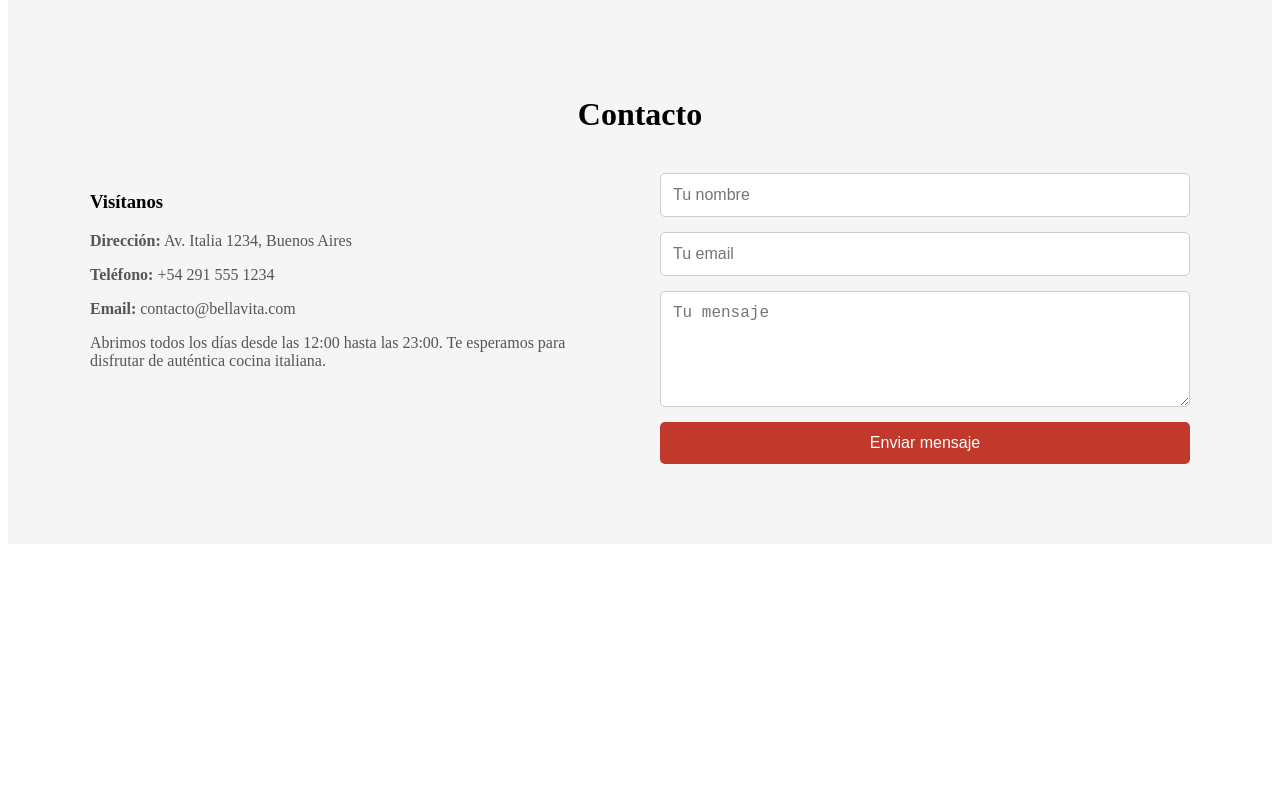
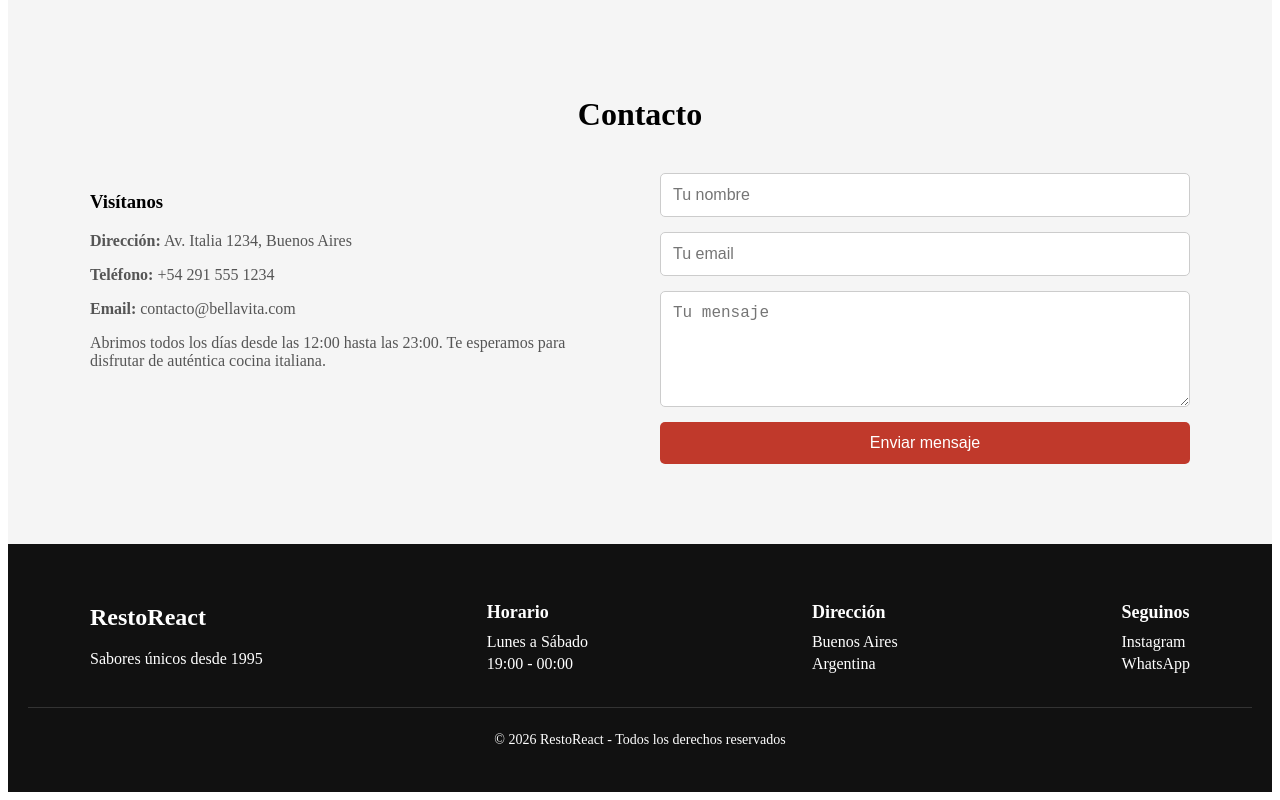
Before and after one commit to Niki2422/react-resto, a React (Vite) app in the folder react-resto/: page / in a window 1280 px wide. Shown: the part 2638-3438 px from the top of the page. Before the commit the page ends 3190 px from the top, so only its background shows below. Built offline with nearby package versions, Linux system fonts and the light colour scheme.

Commit message:
se agrego seccion de footer

```diff
--- a/react-resto/src/App.jsx
+++ b/react-resto/src/App.jsx
@@ -3,7 +3,8 @@ import Hero from "./components/Hero"
 import About from "./components/about"
 import Menu from "./components/Menu"
 import Gallery from "./components/Gallery"
-import Contact from "./components/Contact";
+import Contact from "./components/Contact"
+import Footer from "./components/Footer";
 
 function App() {
   return (
@@ -14,6 +15,7 @@ function App() {
       <Menu />
       <Gallery />
       <Contact />
+      <Footer />
 
     </>
   )
--- /dev/null
+++ b/react-resto/src/components/Footer.jsx
@@ -0,0 +1,42 @@
+import "../styles/footer.css";
+
+function Footer() {
+  return (
+    <footer className="footer">
+
+      <div className="footer-container">
+
+        <div className="footer-brand">
+          <h2>RestoReact</h2>
+          <p>Sabores únicos desde 1995</p>
+        </div>
+
+        <div className="footer-info">
+          <h3>Horario</h3>
+          <p>Lunes a Sábado</p>
+          <p>19:00 - 00:00</p>
+        </div>
+
+        <div className="footer-info">
+          <h3>Dirección</h3>
+          <p>Buenos Aires</p>
+          <p>Argentina</p>
+        </div>
+
+        <div className="footer-social">
+          <h3>Seguinos</h3>
+          <p>Instagram</p>
+          <p>WhatsApp</p>
+        </div>
+
+      </div>
+
+      <div className="footer-copy">
+        <p>© 2026 RestoReact - Todos los derechos reservados</p>
+      </div>
+
+    </footer>
+  );
+}
+
+export default Footer;
--- /dev/null
+++ b/react-resto/src/styles/footer.css
@@ -0,0 +1,35 @@
+.footer{
+  background:#111;
+  color:white;
+  padding:40px 20px;
+}
+
+.footer-container{
+  display:flex;
+  justify-content:space-between;
+  max-width:1100px;
+  margin:auto;
+  flex-wrap:wrap;
+  gap:30px;
+}
+
+.footer h2{
+  font-size:24px;
+}
+
+.footer h3{
+  margin-bottom:10px;
+  font-size:18px;
+}
+
+.footer p{
+  margin:4px 0;
+}
+
+.footer-copy{
+  text-align:center;
+  margin-top:30px;
+  border-top:1px solid #333;
+  padding-top:20px;
+  font-size:14px;
+}
```
